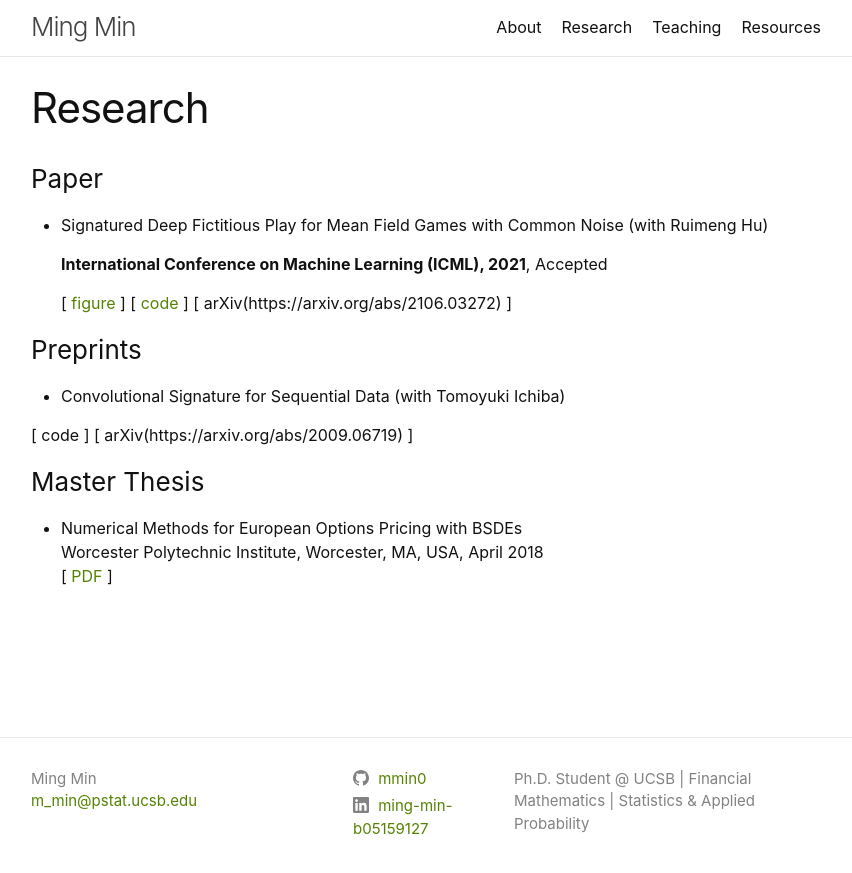
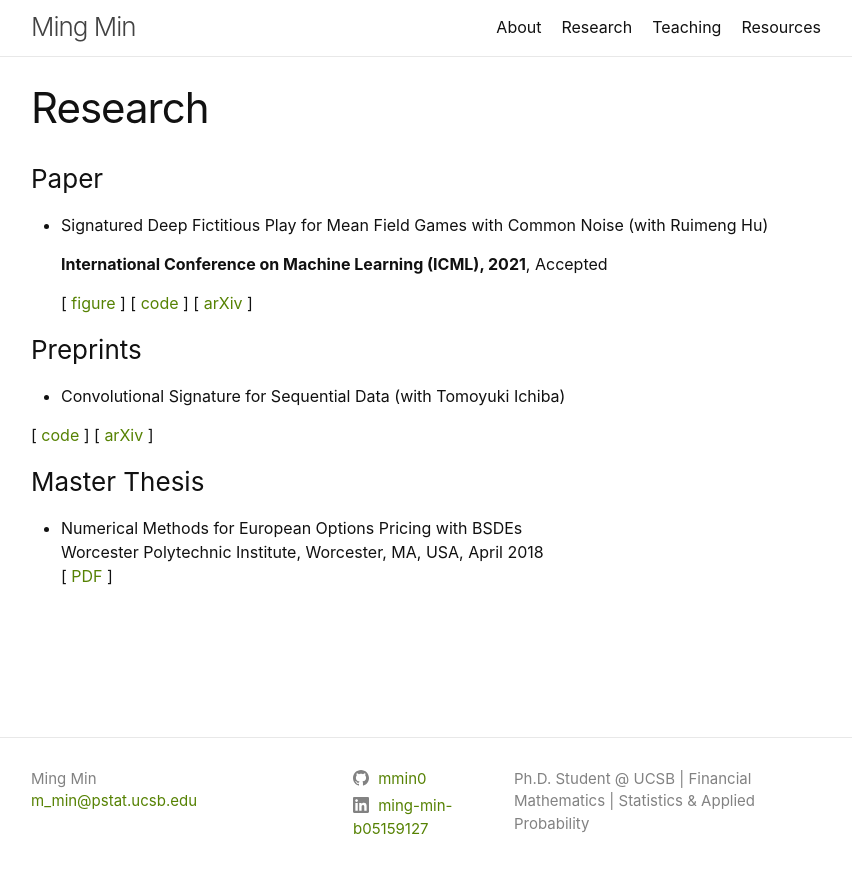
Before and after one commit to mmin0/mmin0.github.io, a Jekyll site: the page built from publications/index.md, in a window 1280 px wide. Shown: the top 873 px of the page, without its empty margins (214-1066 px from the left). Built offline with Jekyll 4.4.1, drawn with Linux system fonts in a browser that asks for light colours; part of the change alters nothing that is shown.

Commit message:
Update index.md

```diff
--- a/publications/index.md
+++ b/publications/index.md
@@ -7,12 +7,12 @@ title: Research
 
   **International Conference on Machine Learning (ICML), 2021**, Accepted
 
-  \[ [figure](SigDFP_icml.png) \] \[ [code](https://github.com/mmin0/SigDFP) \] \[ arXiv(https://arxiv.org/abs/2106.03272) \]
+  \[ [figure](SigDFP_icml.png) \] \[ [code](https://github.com/mmin0/SigDFP) \] \[ [arXiv](https://arxiv.org/abs/2106.03272) \]
 
 ### Preprints
 * Convolutional Signature for Sequential Data (with Tomoyuki Ichiba)
 
-\[ code \] \[ arXiv(https://arxiv.org/abs/2009.06719) \]
+\[ [code](https://github.com/mmin0/CNNSig) \] \[ [arXiv](https://arxiv.org/abs/2009.06719) \]
 
 ### Master Thesis
 * Numerical Methods for European Options Pricing with BSDEs
```
